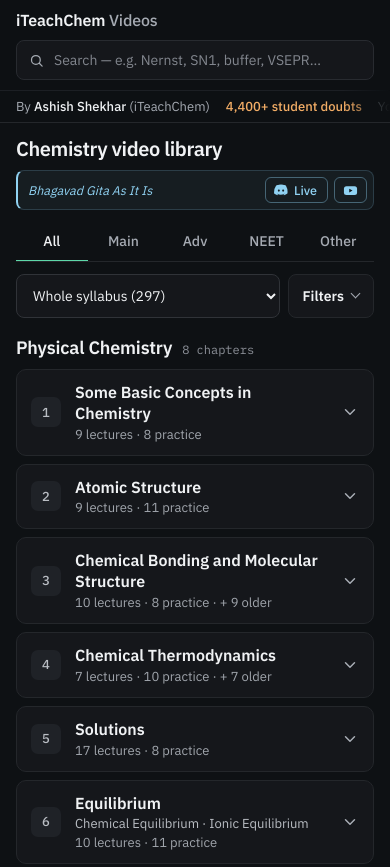
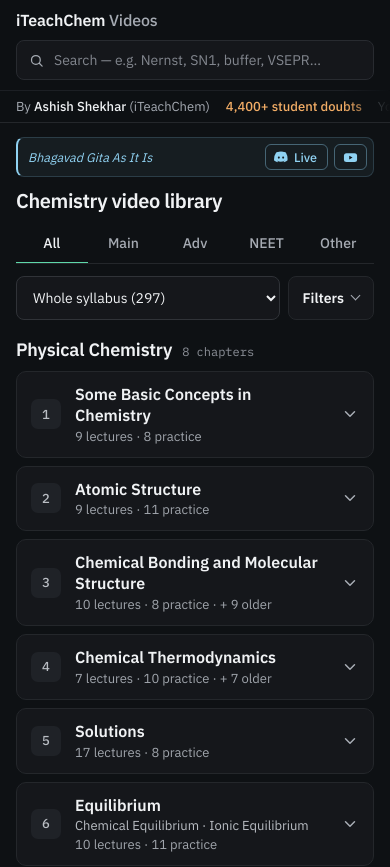
Before and after one commit to iTeachChem/iteachchem-videos, a plain HTML site: page index.html in a window 390 px wide. Shown: the top 867 px of the page. Drawn offline with Linux system fonts and the light colour scheme.

Commit message:
Gita strip moved above the page heading
Co-Authored-By: Claude Opus 5.5 <noreply@anthropic.com>

```diff
--- a/index.html
+++ b/index.html
@@ -58,7 +58,7 @@ input::placeholder{color:oklch(0.62 0.012 260)}
 #byline .by-links a.by-doubts{color:var(--doubts);font-weight:500}
 
 /* ---- page intro ---- */
-.intro{padding-top:36px}
+.intro{padding-top:24px}
 .intro-top{display:flex;flex-wrap:wrap;align-items:flex-end;justify-content:space-between;gap:16px 32px}
 .intro h1{font-size:30px;font-weight:600;letter-spacing:-0.02em;line-height:1.15}
 .intro-sub{margin-top:8px;font-size:14px;color:var(--muted);text-wrap:pretty}
@@ -66,7 +66,7 @@ input::placeholder{color:oklch(0.62 0.012 260)}
 .intro-link{font-size:14px;font-weight:500;white-space:nowrap;flex-shrink:0;color:var(--doubts)}
 .intro-link:hover{color:oklch(0.87 0.09 65)}
 /* Gita strip: one compact line, subtle sky blue — set apart without competing with the chemistry */
-#gita{--sky:oklch(0.83 0.08 230);margin-top:16px;display:flex;flex-wrap:wrap;align-items:center;gap:6px 16px;padding:7px 8px 7px 12px;border:1px solid oklch(0.83 0.08 230 / .18);border-left:2px solid var(--sky);border-radius:var(--r);background:oklch(0.83 0.08 230 / .06);font-size:13px;line-height:1.5;color:oklch(0.86 0.02 230)}
+#gita{--sky:oklch(0.83 0.08 230);margin-bottom:20px;display:flex;flex-wrap:wrap;align-items:center;gap:6px 16px;padding:7px 8px 7px 12px;border:1px solid oklch(0.83 0.08 230 / .18);border-left:2px solid var(--sky);border-radius:var(--r);background:oklch(0.83 0.08 230 / .06);font-size:13px;line-height:1.5;color:oklch(0.86 0.02 230)}
 .g-text i{color:var(--sky);font-style:italic}
 .g-text{flex:1 1 320px}
 /* two clearly separate actions, right-aligned like the "Browse doubts" link above */
@@ -283,7 +283,7 @@ input::placeholder{color:oklch(0.62 0.012 260)}
   .intro{padding-top:14px}
   .intro h1{font-size:20px}
   .intro-sub,.intro-link{display:none}
-  #gita{margin-top:10px;padding:6px 6px 6px 10px;font-size:12.5px;gap:8px;flex-wrap:nowrap}
+  #gita{margin-bottom:12px;padding:6px 6px 6px 10px;font-size:12.5px;gap:8px;flex-wrap:nowrap}
   .g-d{display:none}
   .g-text{flex:1 1 auto;min-width:0;white-space:nowrap;overflow:hidden;text-overflow:ellipsis}
   .g-links{margin-left:auto;flex-wrap:nowrap;flex-shrink:0}
@@ -335,19 +335,19 @@ input::placeholder{color:oklch(0.62 0.012 260)}
   </div>
 </header>
 <div class="wrap intro">
+  <div id="gita">
+    <span class="g-text"><span class="g-d">For the bigger questions, like how to handle pressure, failure and life, we read </span><i>Bhagavad Gita As It Is</i><span class="g-d"> together.</span></span>
+    <span class="g-links">
+      <a class="g-live" href="https://discord.gg/JrNFuCAk2H?event=1386359084420431872" target="_blank" rel="noopener"><svg viewBox="0 0 24 24" width="14" height="14" fill="currentColor" aria-hidden="true"><path d="M20.3 4.4A19.8 19.8 0 0 0 15.4 3l-.2.5a18 18 0 0 1 4.3 1.4 13.6 13.6 0 0 0-15 0A18 18 0 0 1 8.8 3.5L8.6 3a19.8 19.8 0 0 0-4.9 1.4A20.6 20.6 0 0 0 .2 18.2a19.9 19.9 0 0 0 6 3l.8-1.3a13 13 0 0 1-2-1l.5-.4a14.2 14.2 0 0 0 12.2 0l.5.4a13 13 0 0 1-2 1l.8 1.3a19.9 19.9 0 0 0 6-3 20.5 20.5 0 0 0-2.5-13.5ZM8.3 15c-1 0-1.7-.9-1.7-2s.8-2 1.7-2 1.7.9 1.7 2-.7 2-1.7 2Zm7.4 0c-1 0-1.7-.9-1.7-2s.8-2 1.7-2 1.7.9 1.7 2-.7 2-1.7 2Z"/></svg><span class="g-long">Join the live reading on Discord</span><span class="g-short">Live</span></a>
+      <a class="g-yt" href="https://www.youtube.com/playlist?list=PL5l36jh8Oss7EPz9YQi4N0qpBbEaYTeZn" target="_blank" rel="noopener" title="Watch from Verse 1 on YouTube" aria-label="Watch from Verse 1 on YouTube"><svg viewBox="0 0 24 24" width="15" height="15" aria-hidden="true"><rect x="1.5" y="5" width="21" height="14" rx="4" fill="currentColor"/><path d="M10 9v6l5.2-3z" fill="var(--bg)"/></svg><span class="g-long">Watch from Verse 1 on YouTube</span></a>
+    </span>
+  </div>
   <div class="intro-top">
     <div>
       <h1>Chemistry video library</h1>
       <p class="intro-sub">Chemistry for JEE Main, JEE Advanced &amp; NEET · <span id="stats"></span></p>
     </div>
     <a class="intro-link" href="https://iteachchem.github.io/iteachchem-doubts/" target="_blank" rel="noopener">Browse 4,400+ student doubts →</a>
-  </div>
-  <div id="gita">
-    <span class="g-text"><span class="g-d">For the bigger questions, like how to handle pressure, failure and life, we read </span><i>Bhagavad Gita As It Is</i><span class="g-d"> together.</span></span>
-    <span class="g-links">
-      <a class="g-live" href="https://discord.gg/JrNFuCAk2H?event=1386359084420431872" target="_blank" rel="noopener"><svg viewBox="0 0 24 24" width="14" height="14" fill="currentColor" aria-hidden="true"><path d="M20.3 4.4A19.8 19.8 0 0 0 15.4 3l-.2.5a18 18 0 0 1 4.3 1.4 13.6 13.6 0 0 0-15 0A18 18 0 0 1 8.8 3.5L8.6 3a19.8 19.8 0 0 0-4.9 1.4A20.6 20.6 0 0 0 .2 18.2a19.9 19.9 0 0 0 6 3l.8-1.3a13 13 0 0 1-2-1l.5-.4a14.2 14.2 0 0 0 12.2 0l.5.4a13 13 0 0 1-2 1l.8 1.3a19.9 19.9 0 0 0 6-3 20.5 20.5 0 0 0-2.5-13.5ZM8.3 15c-1 0-1.7-.9-1.7-2s.8-2 1.7-2 1.7.9 1.7 2-.7 2-1.7 2Zm7.4 0c-1 0-1.7-.9-1.7-2s.8-2 1.7-2 1.7.9 1.7 2-.7 2-1.7 2Z"/></svg><span class="g-long">Join the live reading on Discord</span><span class="g-short">Live</span></a>
-      <a class="g-yt" href="https://www.youtube.com/playlist?list=PL5l36jh8Oss7EPz9YQi4N0qpBbEaYTeZn" target="_blank" rel="noopener" title="Watch from Verse 1 on YouTube" aria-label="Watch from Verse 1 on YouTube"><svg viewBox="0 0 24 24" width="15" height="15" aria-hidden="true"><rect x="1.5" y="5" width="21" height="14" rx="4" fill="currentColor"/><path d="M10 9v6l5.2-3z" fill="var(--bg)"/></svg><span class="g-long">Watch from Verse 1 on YouTube</span></a>
-    </span>
   </div>
   <nav id="exam-nav" aria-label="Exam"></nav>
 </div>
```
